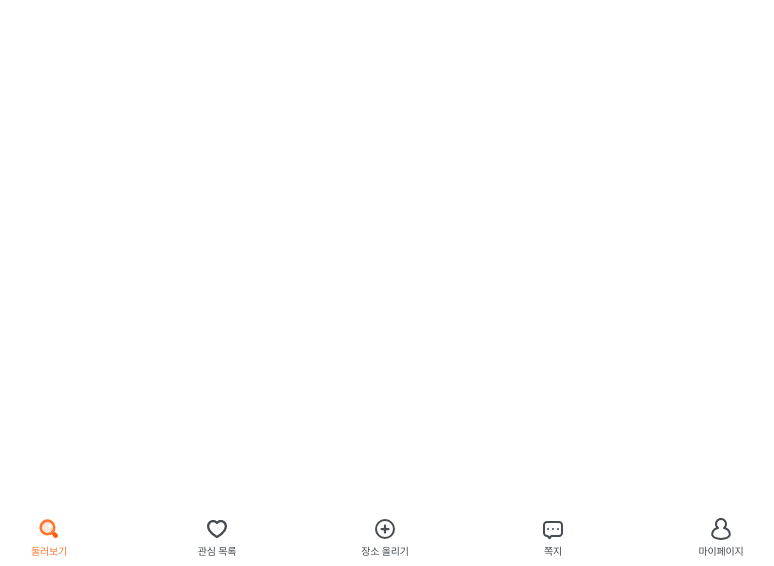
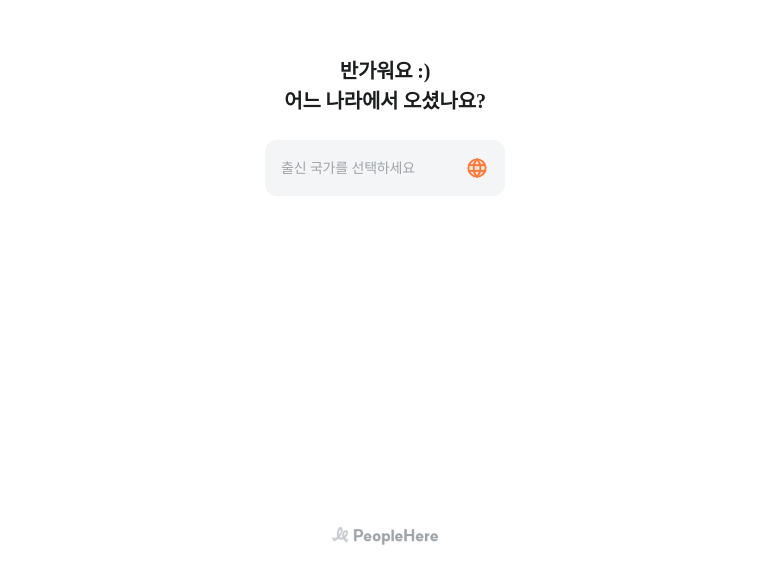
Before and after one commit to People-Here/peoplehere, a React (Vite) app: page /login in a window 1280 px wide. Shown: the part 234-800 px from the top of the page, without its empty margins (255-1029 px from the left). Built offline with nearby package versions, Linux system fonts and the light colour scheme; a web font is replaced by a local one.

Commit message:
feat: create login landing page

```diff
--- /dev/null
+++ b/src/Router.tsx
@@ -0,0 +1,38 @@
+import { Redirect, Route } from 'react-router';
+import LoginLanding from './pages/login/LoginLanding';
+import Home from './tabs/Home';
+import Bookmark from './tabs/Bookmark';
+import Post from './tabs/Post';
+import Message from './tabs/Message';
+import Profile from './tabs/Profile';
+
+const Router = () => {
+  return (
+    <>
+      <Route exact path="/home">
+        <Home />
+      </Route>
+      <Route exact path="/bookmark">
+        <Bookmark />
+      </Route>
+      <Route path="/post">
+        <Post />
+      </Route>
+      <Route path="/message">
+        <Message />
+      </Route>
+      <Route path="/profile">
+        <Profile />
+      </Route>
+      <Route path="/login">
+        <LoginLanding />
+      </Route>
+
+      <Route exact path="/">
+        <Redirect to="/home" />
+      </Route>
+    </>
+  );
+};
+
+export default Router;
--- a/src/components/NavigationBar.tsx
+++ b/src/components/NavigationBar.tsx
@@ -1,71 +1,45 @@
-import { Redirect, Route } from "react-router";
-import {
-  IonIcon,
-  IonLabel,
-  IonRouterOutlet,
-  IonTabBar,
-  IonTabButton,
-  IonTabs,
-} from "@ionic/react";
-import Home from "../tabs/Home";
-import Bookmark from "../tabs/Bookmark";
-import Post from "../tabs/Post";
-import Message from "../tabs/Message";
-import Profile from "../tabs/Profile";
+import { IonIcon, IonLabel, IonRouterOutlet, IonTabBar, IonTabButton, IonTabs } from '@ionic/react';
 
-import SearchIcon from "../assets/svgs/search.svg";
-import SearchLineIcon from "../assets/svgs/search-line.svg";
-import HeartIcon from "../assets/svgs/double-heart.svg";
-import HeartLineIcon from "../assets/svgs/heart-line.svg";
-import PlusIcon from "../assets/svgs/plus-circle.svg";
-import PlusLineIcon from "../assets/svgs/plus-circle-line.svg";
-import MessageIcon from "../assets/svgs/message.svg";
-import MessageLineIcon from "../assets/svgs/message-line.svg";
-import ProfileIcon from "../assets/svgs/user.svg";
-import ProfileLineIcon from "../assets/svgs/user-line.svg";
-import { useState } from "react";
+import SearchIcon from '../assets/svgs/search.svg';
+import SearchLineIcon from '../assets/svgs/search-line.svg';
+import HeartIcon from '../assets/svgs/double-heart.svg';
+import HeartLineIcon from '../assets/svgs/heart-line.svg';
+import PlusIcon from '../assets/svgs/plus-circle.svg';
+import PlusLineIcon from '../assets/svgs/plus-circle-line.svg';
+import MessageIcon from '../assets/svgs/message.svg';
+import MessageLineIcon from '../assets/svgs/message-line.svg';
+import ProfileIcon from '../assets/svgs/user.svg';
+import ProfileLineIcon from '../assets/svgs/user-line.svg';
+import { useState } from 'react';
+import Router from '../Router';
+import { useLocation } from 'react-router';
+
+const whiteList = ['home', 'bookmark', 'post', 'message', 'profile'];
 
 const NavigationBar = () => {
-  const [currentTab, setCurrentTab] = useState("home");
+  const [currentTab, setCurrentTab] = useState('home');
+  const location = useLocation();
 
   return (
     <IonTabs>
       <IonRouterOutlet>
-        <Route exact path="/home">
-          <Home />
-        </Route>
-        <Route exact path="/bookmark">
-          <Bookmark />
-        </Route>
-        <Route path="/post">
-          <Post />
-        </Route>
-        <Route path="/message">
-          <Message />
-        </Route>
-        <Route path="/profile">
-          <Profile />
-        </Route>
-        <Route exact path="/">
-          <Redirect to="/home" />
-        </Route>
+        <Router />
       </IonRouterOutlet>
 
       <IonTabBar
         slot="bottom"
         defaultValue="home"
         onIonTabsDidChange={(event) => setCurrentTab(event.detail.tab)}
+        hidden={whiteList.includes(location.pathname.split('/')[1]) ? false : true}
       >
         <IonTabButton tab="home" href="/home">
           <IonIcon
             aria-hidden="true"
             className="svg-lg"
-            src={currentTab === "home" ? SearchIcon : SearchLineIcon}
+            src={currentTab === 'home' ? SearchIcon : SearchLineIcon}
           />
           <IonLabel
-            className={`font-caption3 ${
-              currentTab === "home" ? "text-orange5" : "text-gray6"
-            }`}
+            className={`font-caption3 ${currentTab === 'home' ? 'text-orange5' : 'text-gray6'}`}
           >
             둘러보기
           </IonLabel>
@@ -74,12 +48,10 @@ const NavigationBar = () => {
           <IonIcon
             aria-hidden="true"
             className="svg-lg"
-            src={currentTab === "bookmark" ? HeartIcon : HeartLineIcon}
+            src={currentTab === 'bookmark' ? HeartIcon : HeartLineIcon}
           />
           <IonLabel
-            className={`font-caption3 ${
-              currentTab === "bookmark" ? "text-orange5" : "text-gray6"
-            }`}
+            className={`font-caption3 ${currentTab === 'bookmark' ? 'text-orange5' : 'text-gray6'}`}
           >
             관심 목록
           </IonLabel>
@@ -88,12 +60,10 @@ const NavigationBar = () => {
           <IonIcon
             aria-hidden="true"
             className="svg-lg"
-            src={currentTab === "post" ? PlusIcon : PlusLineIcon}
+            src={currentTab === 'post' ? PlusIcon : PlusLineIcon}
           />
           <IonLabel
-            className={`font-caption3 ${
-              currentTab === "post" ? "text-orange5" : "text-gray6"
-            }`}
+            className={`font-caption3 ${currentTab === 'post' ? 'text-orange5' : 'text-gray6'}`}
           >
             장소 올리기
           </IonLabel>
@@ -102,12 +72,10 @@ const NavigationBar = () => {
           <IonIcon
             aria-hidden="true"
             className="svg-lg"
-            src={currentTab === "message" ? MessageIcon : MessageLineIcon}
+            src={currentTab === 'message' ? MessageIcon : MessageLineIcon}
           />
           <IonLabel
-            className={`font-caption3 ${
-              currentTab === "message" ? "text-orange5" : "text-gray6"
-            }`}
+            className={`font-caption3 ${currentTab === 'message' ? 'text-orange5' : 'text-gray6'}`}
           >
             쪽지
           </IonLabel>
@@ -116,12 +84,10 @@ const NavigationBar = () => {
           <IonIcon
             aria-hidden="true"
             className="svg-lg"
-            src={currentTab === "profile" ? ProfileIcon : ProfileLineIcon}
+            src={currentTab === 'profile' ? ProfileIcon : ProfileLineIcon}
           />
           <IonLabel
-            className={`font-caption3 ${
-              currentTab === "profile" ? "text-orange5" : "text-gray6"
-            }`}
+            className={`font-caption3 ${currentTab === 'profile' ? 'text-orange5' : 'text-gray6'}`}
           >
             마이페이지
           </IonLabel>
--- /dev/null
+++ b/src/pages/login/LoginLanding.tsx
@@ -0,0 +1,20 @@
+import { IonIcon, IonImg, IonText } from '@ionic/react';
+import GlobeIcon from '../../assets/svgs/globe.svg';
+import LogoWithLabelImage from '../../assets/images/logo-with-label.png';
+
+const LoginLanding = () => {
+  return (
+    <div className="relative flex flex-col items-center justify-center h-full gap-6">
+      <IonText className="text-center whitespace-pre-wrap font-headline1 text-gray8">{`반가워요 :)\n어느 나라에서 오셨나요?`}</IonText>
+
+      <div className="flex items-center justify-between p-4 bg-gray1.5 rounded-xl w-[15rem] cursor-pointer mb-[5rem]">
+        <IonText className="text-gray5 font-body1">출신 국가를 선택하세요</IonText>
+        <IonIcon className="svg-lg" src={GlobeIcon} />
+      </div>
+
+      <IonImg className="absolute bottom-4 w-[6.75rem] h-[1.875rem]" src={LogoWithLabelImage} />
+    </div>
+  );
+};
+
+export default LoginLanding;
--- a/src/tabs/Profile.tsx
+++ b/src/tabs/Profile.tsx
@@ -1,10 +1,5 @@
-import {
-  IonContent,
-  IonHeader,
-  IonPage,
-  IonTitle,
-  IonToolbar,
-} from "@ionic/react";
+import { IonContent, IonHeader, IonPage, IonText, IonTitle, IonToolbar } from '@ionic/react';
+import { Link } from 'react-router-dom';
 
 const Profile = () => {
   return (
@@ -15,11 +10,9 @@ const Profile = () => {
         </IonToolbar>
       </IonHeader>
       <IonContent fullscreen>
-        <IonHeader collapse="condense">
-          <IonToolbar>
-            <IonTitle size="large">Tab 5</IonTitle>
-          </IonToolbar>
-        </IonHeader>
+        <Link to="/login">
+          <IonText>goto login</IonText>
+        </Link>
       </IonContent>
     </IonPage>
   );
```
Also changed, not shown: src/assets/images/logo-with-label.png (added), src/assets/svgs/globe.svg (added).
